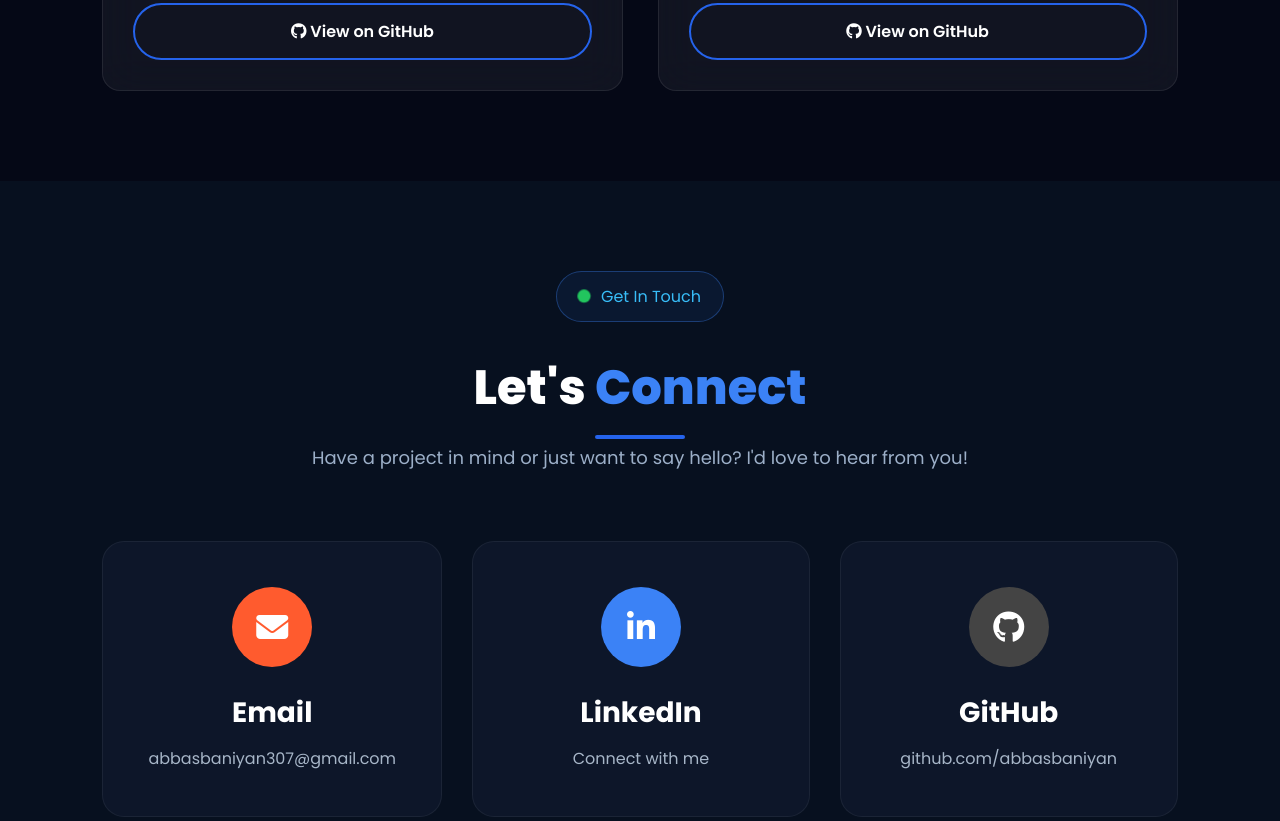
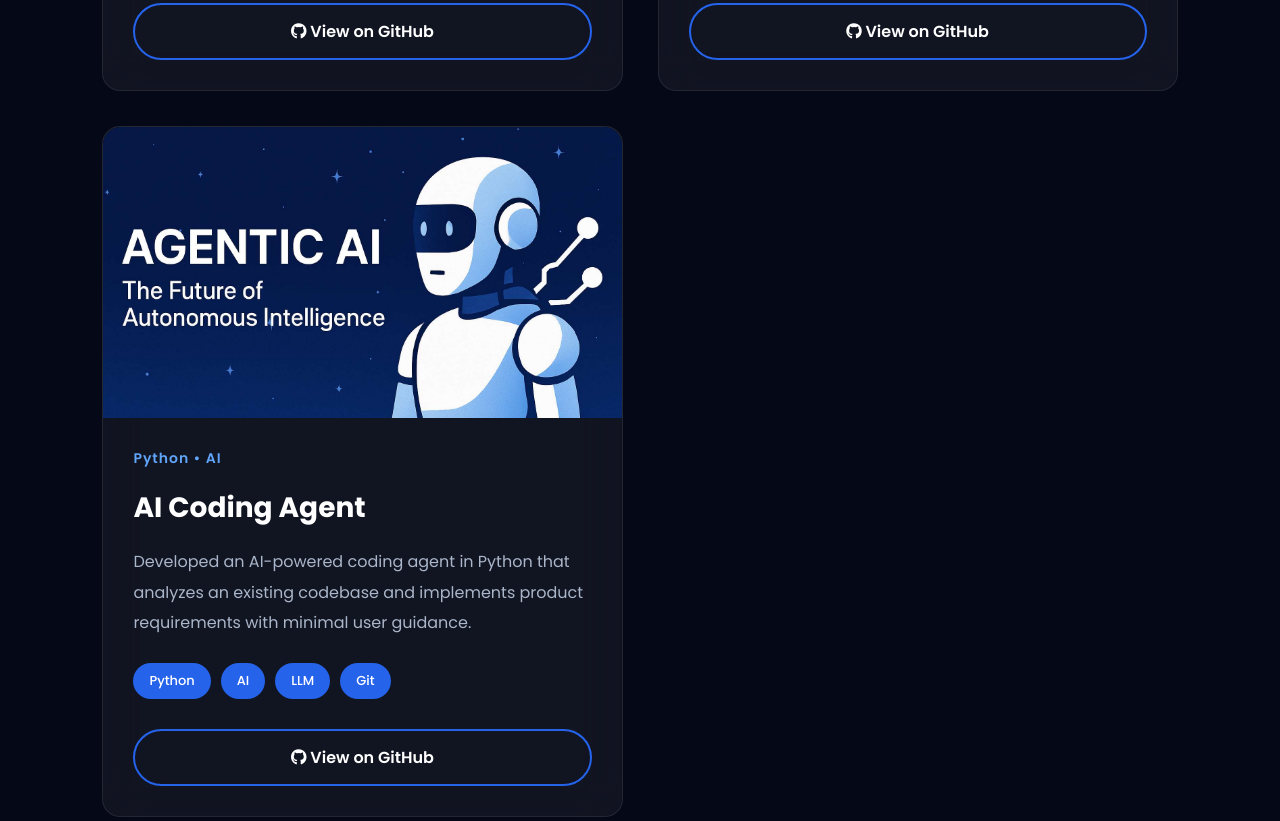
Before and after one commit to Abbasbaniyan/Abbas-portfolio, a plain HTML site: page index.html in a window 1280 px wide. Shown: the part 6539-7360 px from the top of the page. Drawn offline with Linux system fonts and the light colour scheme.

Commit message:
added new project

```diff
--- a/index.html
+++ b/index.html
@@ -661,6 +661,7 @@ IAM & Networking
             </div>
             </div>
 
+
         </div>
 
 
@@ -668,7 +669,7 @@ IAM & Networking
         <div class="project-card">
 
             <div class="project-image">
-                <img src="Assets/images/CI-CD-Pipeline-Using-Jenkins-1024x576.jpg" alt="">
+                <img src="Assets/images/Jenkins-CI_CD-Guide-1024x683.JPEG" alt="">
             </div>
 
             <div class="project-content">
@@ -693,6 +694,46 @@ IAM & Networking
 
                <div class="project-buttons">
                     <a href="https://github.com/Abbasbaniyan/Jenkins-Project.git"
+                    target="_blank"
+                    class="github-btn">
+
+                        <i class="fab fa-github"></i> View on GitHub
+
+                    </a>
+
+                </div>
+
+            </div>
+
+
+        </div>
+
+        <div class="project-card">
+
+            <div class="project-image">
+                <img src="Assets/images/agentic_ai_cover_compressed-1-.jpg" alt="AI Coding Agent">
+            </div>
+
+            <div class="project-content">
+
+                <span>Python • AI</span>
+
+                <h3>AI Coding Agent</h3>
+
+                <p>
+                    Developed an AI-powered coding agent in Python that analyzes an existing codebase and implements product requirements with minimal user guidance.
+                </p>
+
+                <div class="project-tech">
+                    <small>Python</small>
+                    <small>AI</small>
+                    <small>LLM</small>
+                    <small>Git</small>
+                </div>
+
+                <div class="project-buttons">
+
+                    <a href="https://github.com/Abbasbaniyan/ai-coding-agent"
                     target="_blank"
                     class="github-btn">
 
```
Also changed, not shown: Assets/images/CI-CD-Pipeline-Using-Jenkins-1024x576.jpg (deleted), Assets/images/Jenkins-CI_CD-Guide-1024x683.JPEG (added), Assets/images/agentic_ai_cover_compressed-1-.jpg (added).
